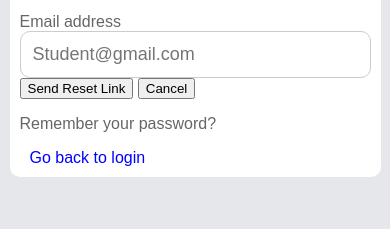
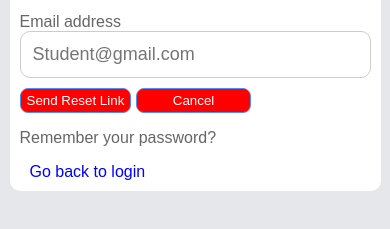
Before and after one commit to reaksa21/Testing_Responsive, a plain HTML site: page index.html in a window 390 px wide. Shown: the part 237-466 px from the top of the page. Drawn offline with Linux system fonts and the light colour scheme.

Commit message:
Update index.html

```diff
--- a/index.html
+++ b/index.html
@@ -67,7 +67,23 @@
         border-radius: 10px;
         font-size: large;
     }
-    /* .Ctrlbtn{
+    .Ctrlbtn{
+        padding-top: 10px;
+    }
+    .fisrtbtn{
+        background-color: #4f8df7;
+        padding: 8px 12px;
+        border-radius: 8px;
+        border: 1px solid #4f8df7;
+        color: white;
+    }
+    .secondbtn{
+        background-color: #4f8df7;
+        padding: 8px 48px;
+        border-radius: 8px;
+        border: 1px solid #4f8df7;
+        color: white;
+    }
 @media (max-width: 768px) {
 
     /* Navbar */
@@ -134,6 +150,20 @@
     .txtremember {
         padding-right: 0;
     }
+        .fisrtbtn{
+        background-color: red;
+        padding: 4px 6px;
+        border-radius: 8px;
+        border: 1px solid #4f8df7;
+        color: white;
+    }
+    .secondbtn{
+        background-color: red;
+        padding: 4px 36px;
+        border-radius: 8px;
+        border: 1px solid #4f8df7;
+        color: white;
+    }
 }
 </style>
 <body>
```
